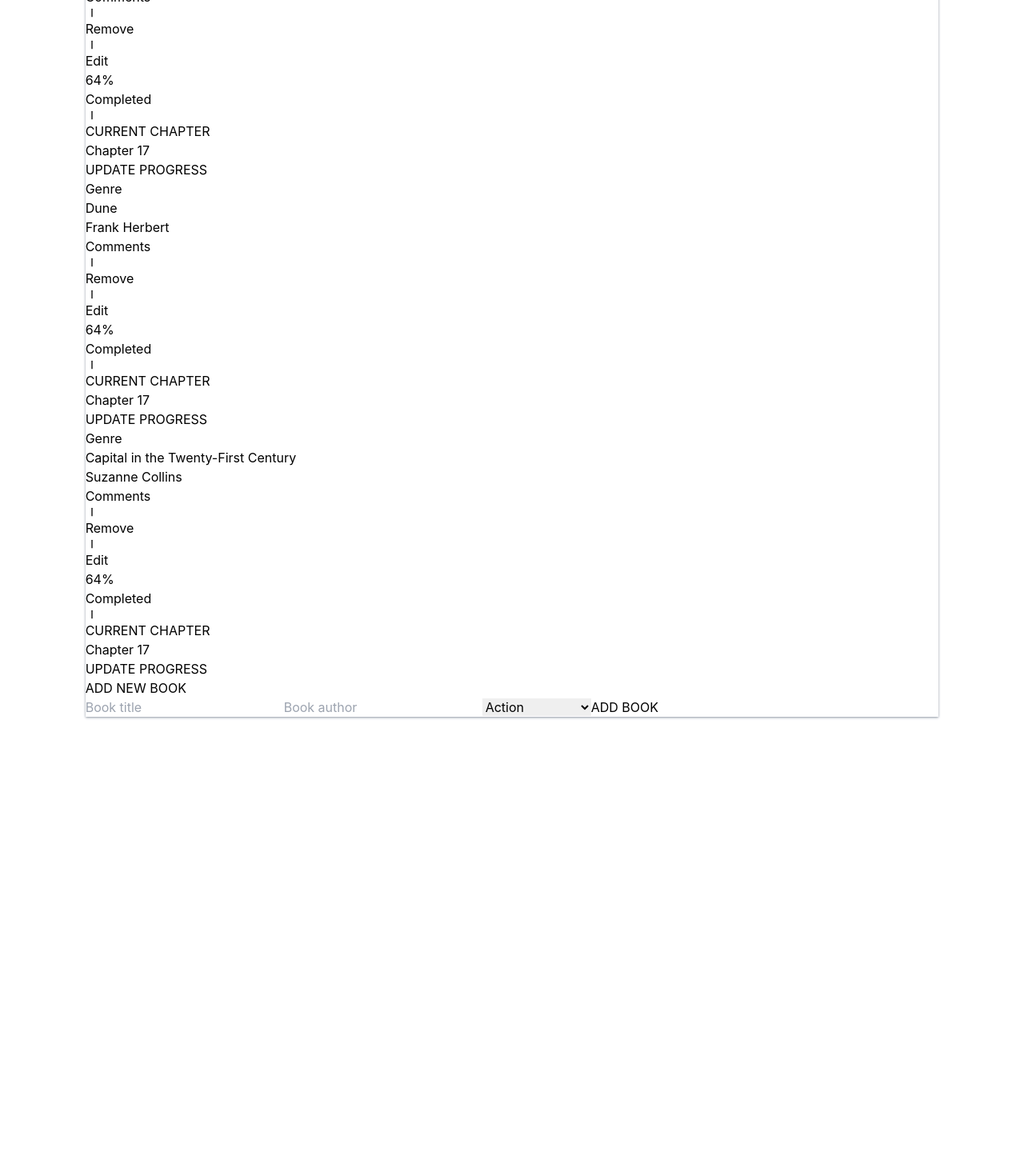
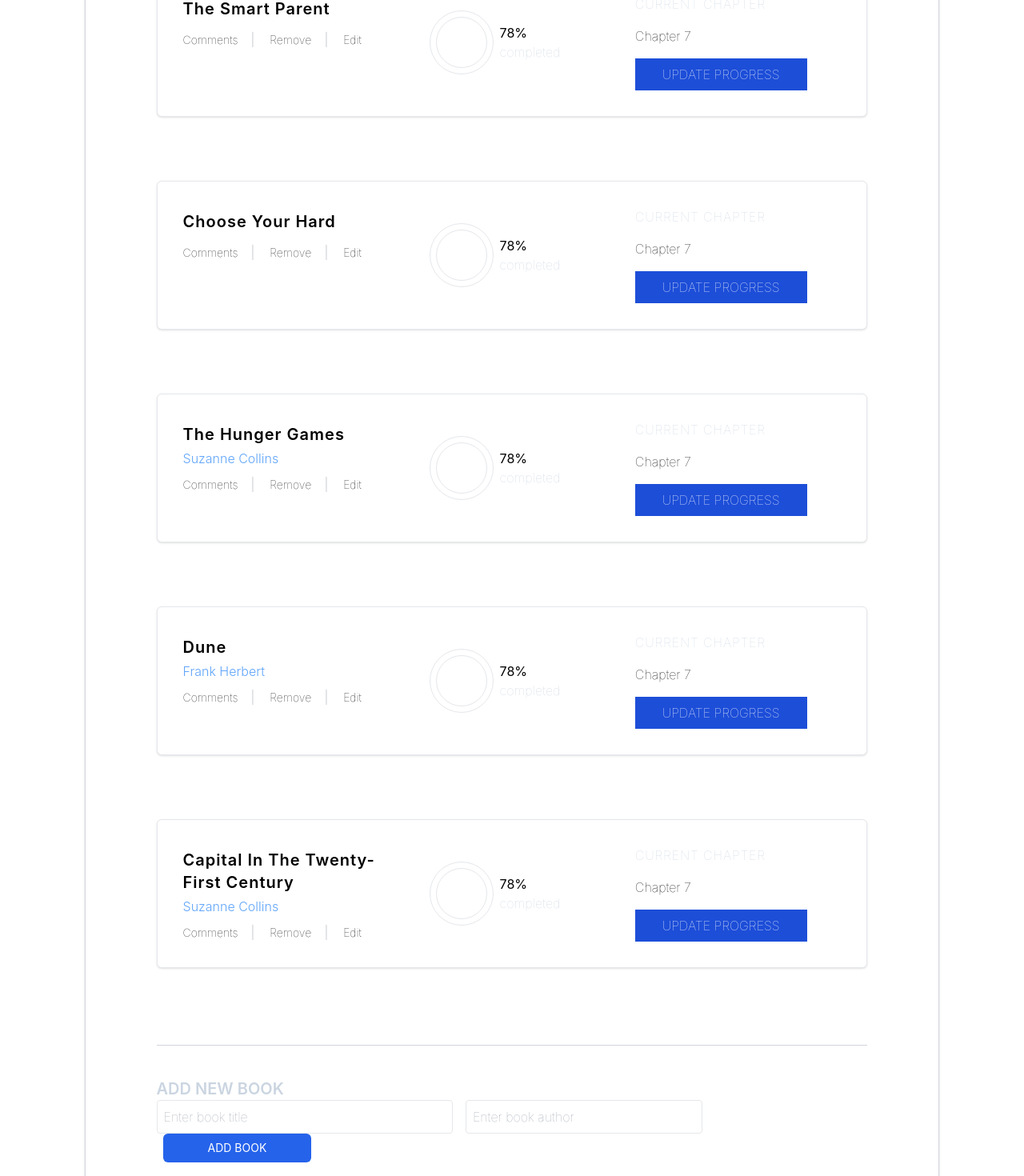
Before and after one commit to Recillah-Khamala/Book-Store, a React (Create React App) app: page / in a window 1280 px wide. Shown: the part 200-1670 px from the top of the page at 80% size. Before the commit the page ends 1136 px from the top, so only its background shows below. Built offline with nearby package versions, Linux system fonts and the light colour scheme.

Commit message:
Add functionality for add new, remove, and check status button onclick

```diff
--- a/src/App.js
+++ b/src/App.js
@@ -2,9 +2,8 @@
 import './App.css';
 import Navigation from './component/Navigation';
 
-
 const App = () => (
-  <div className="bg w-11/12 lg:w-10/12 mx-auto my-10 shadow shadow-gray-400" >
+  <div className="bg w-11/12 lg:w-10/12 mx-auto my-10 shadow shadow-gray-400">
     <Navigation />
     <Outlet />
   </div>
--- a/src/component/Book.js
+++ b/src/component/Book.js
@@ -1,77 +1,15 @@
 import React from 'react';
-import { TbMinusVertical } from 'react-icons/tb';
 
-import PropTypes from 'prop-types';
-
-function Book(props) {
-  const { title, author } = props;
+const Book = (info) => {
+  const { items } = info;
+  const { title, author } = items;
 
   return (
-    <>
-      <div className="book">
-        <div className="book-content">
-          <div className="book-info">
-            <h4 className="book-category">Genre</h4>
-            <h2 className="book-title">{ title }</h2>
-            <h6 className="book-author">{ author }</h6>
-            <div className="action-buttons">
-              <button
-                className="button-outline"
-                type="button"
-              >
-                Comments
-              </button>
-              <div><TbMinusVertical /></div>
-              <button
-                className="button-outline"
-                type="button"
-              >
-                Remove
-              </button>
-              <div><TbMinusVertical /></div>
-              <button
-                className="button-outline"
-                type="button"
-              >
-                Edit
-              </button>
-            </div>
-          </div>
-          <div className="progress-container">
-            <div className="circular-progress-container">
-              <div className="circular-progress" />
-            </div>
-            <div className="progress-stat">
-              <div>
-                <p className="percentage-complete">64%</p>
-                <p className="completed">Completed</p>
-              </div>
-              <div className="progress-divider"><TbMinusVertical /></div>
-            </div>
-            <div className="current-chapter-container">
-              <div>
-                <p className="current-chapter-label">CURRENT CHAPTER</p>
-                <p className="current-chapter">Chapter 17</p>
-              </div>
-              <div>
-                <button
-                  type="button"
-                  className="primary-button"
-                >
-                  UPDATE PROGRESS
-                </button>
-              </div>
-            </div>
-          </div>
-        </div>
-      </div>
-    </>
+    <div className="flex flex-col gap-1">
+      <span className="text-xl font-semibold tracking-wider capitalize">{ title }</span>
+      <span className="text-blue-400 font-light capitalize">{ author }</span>
+    </div>
   );
-}
-
-Book.propTypes = {
-  title: PropTypes.string.isRequired,
-  author: PropTypes.string.isRequired,
 };
 
 export default Book;
--- a/src/component/Books.js
+++ b/src/component/Books.js
@@ -1,31 +1,89 @@
-import { v4 as uuidv4 } from 'uuid';
+import React from 'react';
+import { useSelector, useDispatch } from 'react-redux';
+import { removeBook } from '../redux/books/books';
 import Book from './Book';
 import Form from './Form';
 
 const Books = () => {
-  const bookSamples = [
-    {
-      id: uuidv4(),
-      title: 'The hunger games',
-      author: 'Suzanne Collins',
-    },
-    {
-      id: uuidv4(),
-      title: 'Dune',
-      author: 'Frank Herbert',
-    },
-    {
-      id: uuidv4(),
-      title: 'Capital in the Twenty-First Century',
-      author: 'Suzanne Collins',
-    },
-  ];
+  const selector = useSelector((state) => state.books);
+  const dispatch = useDispatch();
+
+  const removeHandler = (id) => {
+    dispatch(removeBook(id));
+  };
 
   return (
-    <div className="Container">
-      {bookSamples.map((book) => (
-        <Book key={book.id} title={book.title} author={book.author} />
-      ))}
+    <div className="flex flex-col gap-4 py-10">
+      <div className="w-full">
+        {selector.length > 0 ? (
+          selector.map((book) => {
+            const {
+              id, title, author, category,
+            } = book;
+            return (
+              <div
+                key={id}
+                className="w-11/12 lg:w-10/12 mx-auto bg-white shadow border p-8 flex gap-5 rounded-md mb-20"
+              >
+                <div className="flex flex-col gap-2 w-1/3">
+                  <div className="flex flex-col gap-1">
+                    <span className="text-slate-300 text-base">{category}</span>
+                    <Book items={{ title, author }} />
+                  </div>
+                  <ul className="flex gap-1 lg:gap-4 items-center w-8/12 lg:w-full">
+                    <li>
+                      <button type="button" className="text-sm font-thin">
+                        Comments
+                      </button>
+                    </li>
+                    <li className="w-2 text-gray-300">|</li>
+                    <li>
+                      <button type="button" className="text-sm font-thin" onClick={() => removeHandler(id)}>
+                        Remove
+                      </button>
+                    </li>
+                    <li className="w-2 text-gray-300">|</li>
+                    <li>
+                      <button type="button" className="text-sm font-thin">
+                        Edit
+                      </button>
+                    </li>
+                  </ul>
+                </div>
+                <div className="w-2/3 flex gap-5">
+                  <div className="block lg:flex gap-2 justify-center items-center w-1/2">
+                    <div className="outer border rounded-full w-20 h-20 justify-center flex items-center mx-auto lg:mx-0">
+                      <div className="inner w-16 h-16 rounded-full border" />
+                    </div>
+                    <div className="block mx-auto w-1/2 lg:mx-0">
+                      <p className="text-base text-center lg:text-left">78%</p>
+                      <span className="text-slate-300 font-thin text-center lg:text-right">
+                        completed
+                      </span>
+                    </div>
+                  </div>
+                  <div className="flex flex-col gap-4 b0rder-r border-gray-300 w-1/2">
+                    <span className="text-slate-300 uppercase font-thin tracking-wider">
+                      Current Chapter
+                    </span>
+                    <p className="font-thin">Chapter 7</p>
+                    <button
+                      type="button"
+                      className="bg-blue-700 uppercase text-xs lg:text-base font-thin p-2 text-white w-full lg:w-10/12"
+                    >
+                      update progress
+                    </button>
+                  </div>
+                </div>
+              </div>
+            );
+          })
+        ) : (
+          <p className="text-center text-white">
+            Add books here!!
+          </p>
+        )}
+      </div>
       <Form />
     </div>
   );
--- a/src/component/Categories.js
+++ b/src/component/Categories.js
@@ -1,9 +1,33 @@
 import React from 'react';
+import { useSelector, useDispatch } from 'react-redux';
+import { everyCategory, status } from '../redux/categories/categories';
 
-const Categories = () => (
-  <div className="container">
-    <button type="button">Check status</button>
-  </div>
-);
+const Categories = () => {
+  const selector = useSelector(everyCategory);
+  const dispatch = useDispatch();
+
+  const clickHandler = () => {
+    const text = 'Under Construction';
+    dispatch(status(text));
+  };
+
+  return (
+    <div className="flex justify-center items-center">
+      {selector ? (
+        <p className="text-center bg-blue-600 text-white font-semibold capitalize p-4 my-8">
+          {selector.display}
+        </p>
+      ) : (
+        <button
+          type="button"
+          className="bg-blue-600 text-white tracking-wider font-thin px-16 py-4 my-12 rounded-md uppercase"
+          onClick={() => clickHandler()}
+        >
+          Check Status
+        </button>
+      )}
+    </div>
+  );
+};
 
 export default Categories;
--- a/src/component/Form.js
+++ b/src/component/Form.js
@@ -1,19 +1,54 @@
 import React from 'react';
+import { useDispatch } from 'react-redux';
+import { v4 as uuidv4 } from 'uuid';
+import { newBook } from '../redux/books/books';
+import Set from './Sticker';
 
-const Form = () => (
-  <section>
-    <h2 className="form-title">ADD NEW BOOK</h2>
-    <form className="add-form">
-      <input className="input title-input" placeholder="Book title" type="text" required />
-      <input className="input author-input" placeholder="Book author" type="text" required />
-      <select className="input category-input">
-        <option value="Action">Action</option>
-        <option value="Science Fiction">Science Fiction</option>
-        <option value="Economy">Economy</option>
-      </select>
-      <button type="submit" className="primary-button-big">ADD BOOK</button>
+const Form = () => {
+  const { values, onChange } = Set();
+  const dispatch = useDispatch();
+
+  const { title, author } = values;
+  const onSubmit = () => {
+    const plusBook = {
+      id: uuidv4,
+      title,
+      author,
+    };
+    dispatch(newBook(plusBook));
+  };
+
+  return (
+    <form
+      action="#!"
+      className="w-10/12 mx-auto border-t border-t-gray-300 pt-10"
+    >
+      <span className="text-xl font-semibold text-slate-300 block uppercase">
+        Add New Book
+      </span>
+      <input
+        type="text"
+        name="title"
+        className="w-5/12 p-2 border rounded mr-4 font-thin"
+        placeholder="Enter book title"
+        onChange={(e) => onChange(e)}
+      />
+      <input
+        type="text"
+        className="w-4/12 p-2 border rounded mr-4 font-thin"
+        placeholder="Enter book author"
+        name="author"
+        onChange={(e) => onChange(e)}
+      />
+      <button
+        type="button"
+        className="py-2 px-14 rounded-md text-sm ml-2 bg-blue-600 text-white uppercase"
+        onClick={onSubmit}
+      >
+        Add book
+      </button>
     </form>
-  </section>
-);
+  );
+};
 
 export default Form;
--- /dev/null
+++ b/src/component/Sticker.js
@@ -0,0 +1,16 @@
+import { useState } from 'react';
+
+const Set = () => {
+  const [values, setValue] = useState({});
+
+  const onChange = (e) => {
+    setValue({ ...values, [e.target.name]: e.target.value });
+  };
+
+  return {
+    values,
+    onChange,
+  };
+};
+
+export default Set;
--- a/src/redux/books/books.js
+++ b/src/redux/books/books.js
@@ -1,10 +1,9 @@
-import {v4 as uuidv4} from 'uuid';
+import { createSlice } from '@reduxjs/toolkit';
+import { v4 as uuidv4 } from 'uuid';
 
-
-const ADD_BOOK = 'redux/books/book/ADD_BOOK';
-const REMOVE_BOOK = 'redux/books/book/REMOVE_BOOK';
-
-const initialState = [
+const bookSlice = createSlice({
+  name: 'books',
+  initialState: [
     {
       id: uuidv4(),
       title: 'The Smart parent',
@@ -15,27 +14,29 @@
       title: 'Choose Your Hard',
       aythor: 'Recillah Khamala',
     },
-];
+    {
+      id: uuidv4(),
+      title: 'The hunger games',
+      author: 'Suzanne Collins',
+    },
+    {
+      id: uuidv4(),
+      title: 'Dune',
+      author: 'Frank Herbert',
+    },
+    {
+      id: uuidv4(),
+      title: 'Capital in the Twenty-First Century',
+      author: 'Suzanne Collins',
+    },
+  ],
+  reducers: {
+    newBook: (initialState, action) => [...initialState, action.payload],
+    removeBook: (state, action) => state.filter((book) => book.id !== action.payload),
+  },
+});
+export const { newBook, removeBook } = bookSlice.actions;
 
-const newBook = (id, title, author) => ({
-  type: 'ADD_BOOK',
-  payload: { id, title, author },
-});
+export const everyBook = (state) => state.books;
 
-const removeBook = (id) => ({
-  type: 'REMOVE_BOOK',
-  id,
-});
-
-const bookReducer = (state = initialState, action) => {
-  switch (action.type) {
-    case ADD_BOOK:
-      return [...state, action.payload];
-    case REMOVE_BOOK:
-      return state.filter((book) => book.id !== action.payload);
-    default:
-      return state;
-  }
-};
-
-export default { newBook, removeBook, bookReducer };
+export default bookSlice.reducer;
--- a/src/redux/categories/categories.js
+++ b/src/redux/categories/categories.js
@@ -1,16 +1,18 @@
-const CHECK_STATUS = 'redux / books / Categories / CHECK_STATUS';
+import { createSlice } from '@reduxjs/toolkit';
 
-const initialState = '';
+const category = createSlice({
+  name: 'category',
+  initialState: null,
+  reducers: {
+    status: (state, action) => ({
+      ...state,
+      display: action.payload,
+    }),
+  },
+});
 
-const checkBookStatus = () => ({ type: CHECK_STATUS, payload: 'Under Construction' });
+export const { status } = category.actions;
 
-const categoryReducer = (state = initialState, action) => {
-  switch (action.type) {
-    case CHECK_STATUS:
-      return action.payload;
-    default:
-      return state;
-  }
-};
+export const everyCategory = (state) => state.category;
 
-export default { checkBookStatus, categoryReducer };
+export default category.reducer;
```
Also changed, not shown: src/component/Navigation.js (+16 -9 lines), src/index.js (+3 -4 lines), src/redux/configureStore.js (+6 -6 lines). Lines whose indentation alone changed are shown as unchanged.
